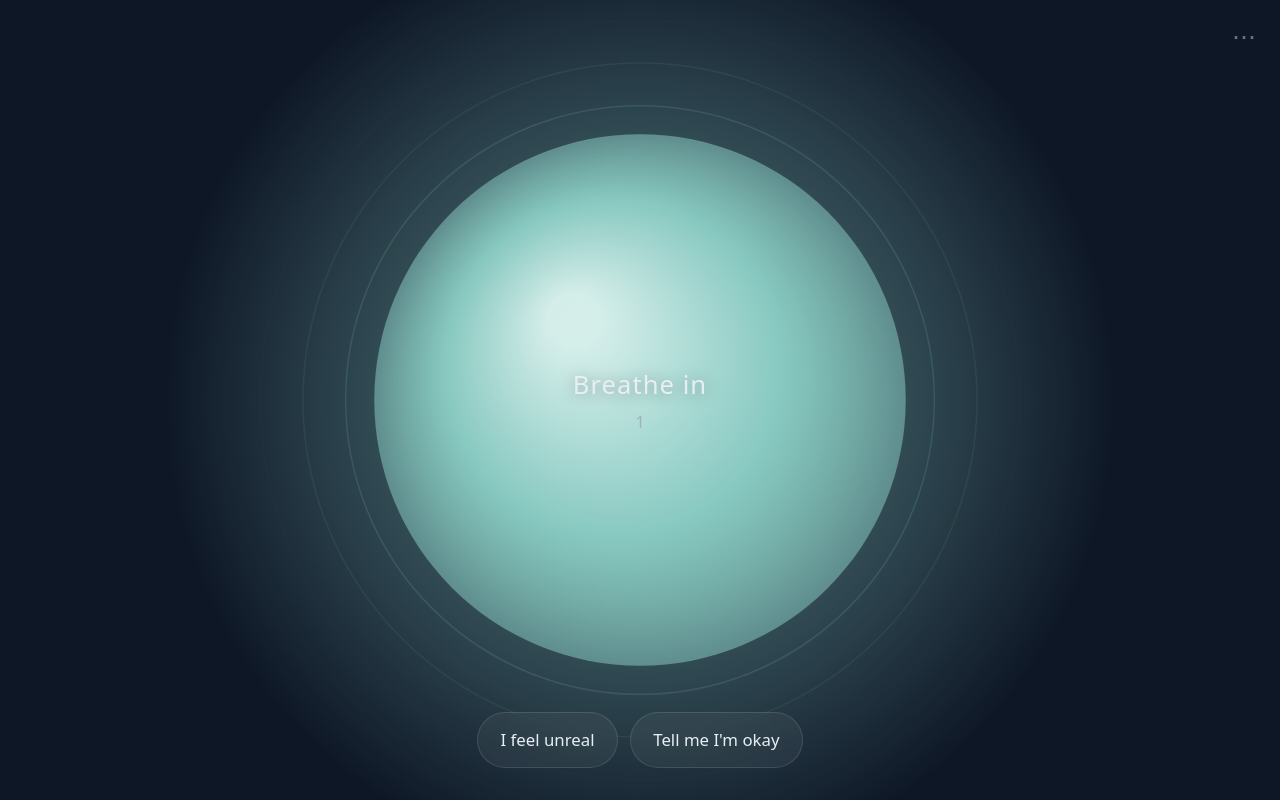
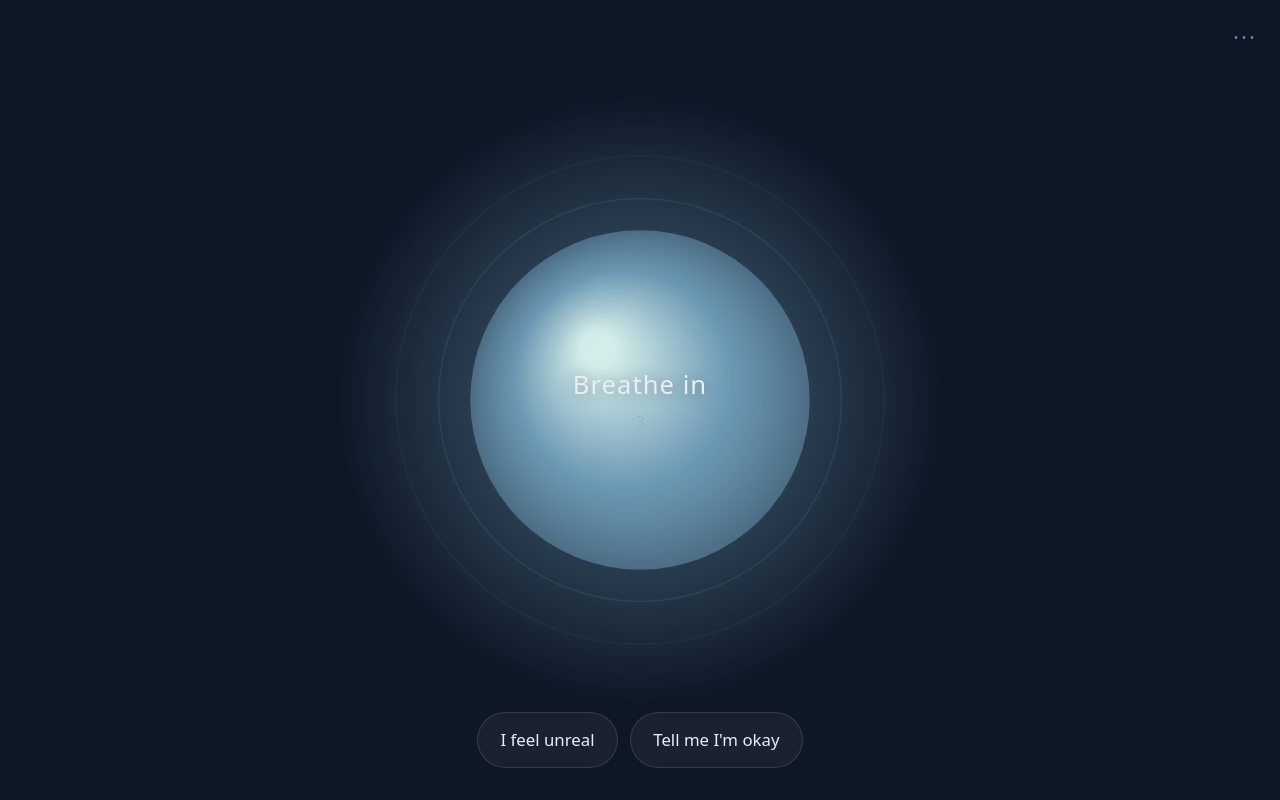
Before and after one commit to borosbence2/tide, a React (Vite) app: page / in a window 1280 px wide. Built offline with nearby package versions, Linux system fonts and the light colour scheme.

Commit message:
Breathing pacer fixes

```diff
--- a/src/components/BreathingPacer.tsx
+++ b/src/components/BreathingPacer.tsx
@@ -1,14 +1,20 @@
 import { useEffect, useRef, useState } from "react";
-import { PHASE_LABEL, type BreathPattern, type Phase } from "../breathing/pattern";
+import {
+  PHASE_LABEL,
+  easeInOutSine,
+  type BreathPattern,
+  type Phase,
+} from "../breathing/pattern";
 import { useBreathCycle, type BreathFrame } from "../breathing/useBreathCycle";
 
 const prefersReducedMotion =
   typeof window !== "undefined" &&
   window.matchMedia?.("(prefers-reduced-motion: reduce)").matches;
 
-// How long to rest the orb before breathing resumes, when re-entering from an
-// overlay. A gentle on-ramp instead of dropping back in mid-breath.
-const LEAD_IN_MS = 2000;
+// Lead-in when re-entering from an overlay: ease the orb down to rest, hold a
+// calm beat ("Breathe with me"), then restart on a fresh inhale.
+const SETTLE_MS = 900; // smooth shrink to the resting orb (no jump)
+const HOLD_MS = 3000; // the pause itself
 
 // Orb color tracks the breath: calm slate-blue when exhaled → soft teal when full.
 const LOW: [number, number, number] = [96, 132, 178];
@@ -53,6 +59,9 @@ export default function BreathingPacer({
   const [breathReset, setBreathReset] = useState(0);
   const lastPhaseRef = useRef<Phase>("inhale");
   const lastSecRef = useRef(0);
+  // The scale currently on screen, so the lead-in can ease from wherever the
+  // orb actually is (no jump), even if re-triggered mid-transition.
+  const currentScaleRef = useRef(0);
 
   // Canvas setup + responsive sizing.
   useEffect(() => {
@@ -81,6 +90,7 @@ export default function BreathingPacer({
     const ctx = ctxRef.current;
     const { w, h, dpr } = sizeRef.current;
     if (!ctx || w === 0) return;
+    currentScaleRef.current = scale;
 
     ctx.setTransform(dpr, 0, 0, dpr, 0, 0);
     ctx.clearRect(0, 0, w, h);
@@ -145,7 +155,8 @@ export default function BreathingPacer({
     }
   };
 
-  // Re-entering from an overlay: pause, rest the orb, then restart fresh.
+  // Re-entering from an overlay: smoothly ease the orb down to rest, hold a
+  // calm beat, then restart on a fresh inhale.
   const firstRunRef = useRef(true);
   useEffect(() => {
     if (firstRunRef.current) {
@@ -153,19 +164,29 @@ export default function BreathingPacer({
       return;
     }
     setLeadIn(true);
-    const t = window.setTimeout(() => {
-      setBreathReset((n) => n + 1); // rewind cycle to a full inhale
-      setLeadIn(false);
-    }, LEAD_IN_MS);
-    return () => clearTimeout(t);
+    const startScale = currentScaleRef.current;
+    const t0 = performance.now();
+    let raf = 0;
+    const animate = (now: number) => {
+      const t = now - t0;
+      if (t < SETTLE_MS) {
+        // Ease from wherever the orb is down to the resting size — no jump.
+        const k = easeInOutSine(t / SETTLE_MS);
+        renderOrb(startScale * (1 - k), 0, false);
+        raf = requestAnimationFrame(animate);
+      } else if (t < SETTLE_MS + HOLD_MS) {
+        renderOrb(0, 0, false); // hold at rest
+        raf = requestAnimationFrame(animate);
+      } else {
+        setBreathReset((n) => n + 1); // rewind cycle to a full inhale
+        setLeadIn(false);
+      }
+    };
+    raf = requestAnimationFrame(animate);
+    return () => cancelAnimationFrame(raf);
+    // renderOrb reads only refs; safe to omit from deps.
+    // eslint-disable-next-line react-hooks/exhaustive-deps
   }, [restartKey]);
-
-  // Hold the resting orb still during the lead-in (runs after the loop stops).
-  useEffect(() => {
-    if (leadIn) renderOrb(0, 0, false);
-    // renderOrb only reads refs; safe to omit from deps.
-    // eslint-disable-next-line react-hooks/exhaustive-deps
-  }, [leadIn]);
 
   useBreathCycle(pattern, running && !leadIn, draw, breathReset);
 
```
